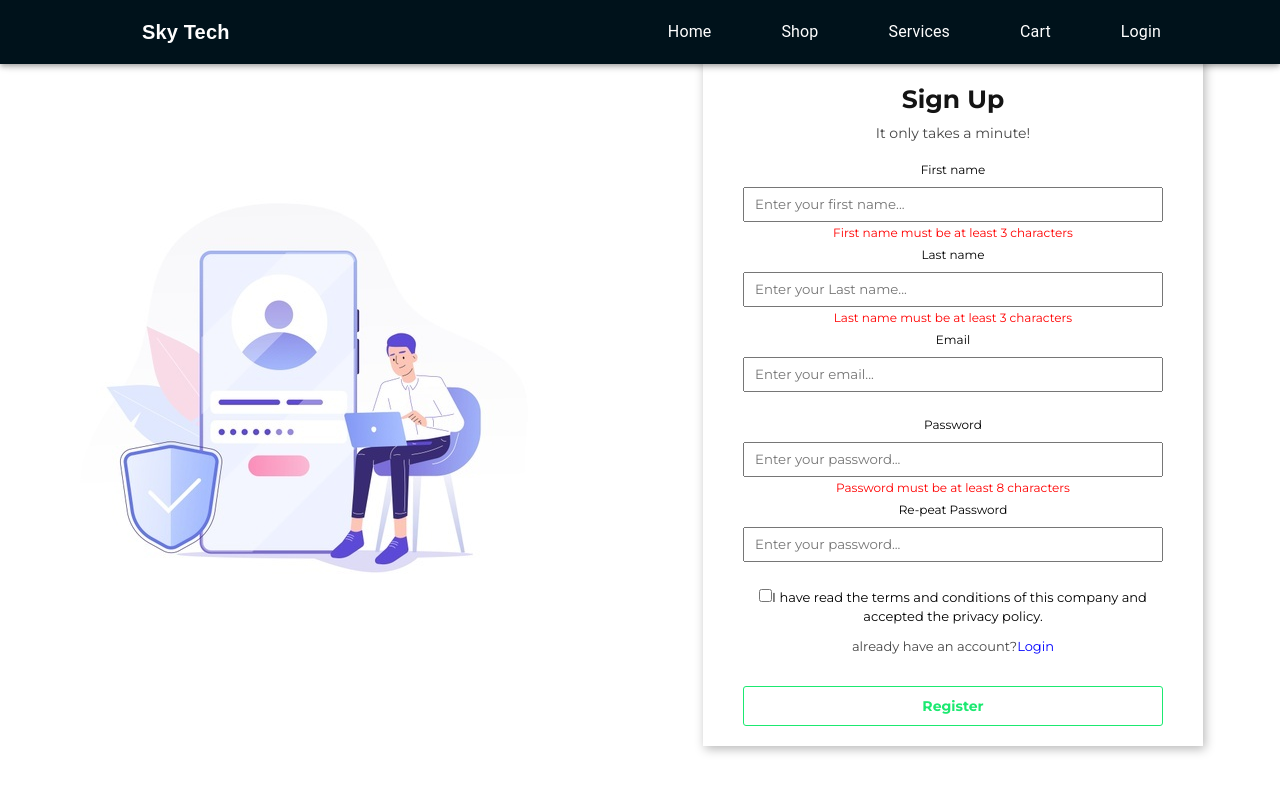
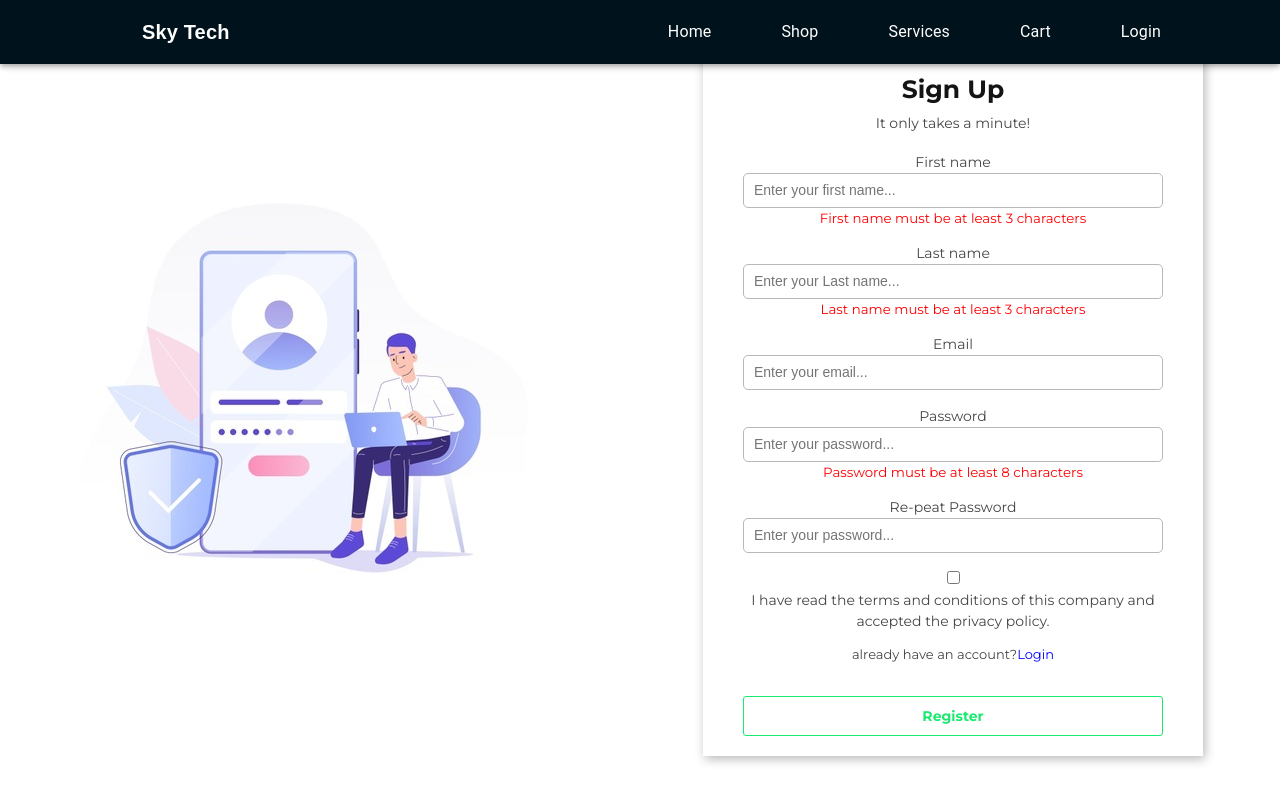
Before and after one commit to DeekCS/React-Project6, a React (Create React App) app: page /register in a window 1280 px wide. Shown: the top 800 px of the page. Built offline with nearby package versions, Linux system fonts and the light colour scheme; the HTML template or start-up script is replaced by a standard one.

Commit message:
convert form css to sass

```diff
--- a/src/components/Register/Register.js
+++ b/src/components/Register/Register.js
@@ -1,5 +1,5 @@
 import React, { useEffect } from 'react';
-import './register.css';
+import './register.scss';
 import { Link } from 'react-router-dom';
 import swal from 'sweetalert';
 import regLogo from './register-onilne.jpg';
--- a/src/components/Register/register.css
+++ b/src/components/Register/register.scss
@@ -6,12 +6,9 @@
   width: 100%;
   max-width: 500px;
   margin: 0 auto;
-  /*padding: 0 20px;*/
   box-shadow: 2px 3px 10px rgb(184, 184, 184);
-}
 
-@media (max-width: 500px) {
-  .register-container {
+  @media (max-width: 500px) {
     width: 80%;
     max-width: 100%;
     margin-bottom: 20px;
@@ -23,26 +20,24 @@
   justify-content: center;
   align-items: center;
   height: 100vh;
-}
 
-@media (max-width: 500px) {
-  .big__container {
+  & .register-img img {
+    width: 100%;
+    height: 100%;
+    object-fit: contain;
+    background-size: cover;
+    background-position: center;
+    background-repeat: no-repeat;
+  }
+
+  @media (max-width: 500px) {
     flex-direction: column;
     height: auto;
   }
 }
 
-.register-img img {
-  width: 100%;
-  height: 100%;
-  object-fit: contain;
-  background-size: cover;
-  background-position: center;
-  background-repeat: no-repeat;
-}
 /* Sign Up */
 #main-title {
-  /* border: 2px red solid; */
   text-align: center;
   font-size: 25px;
   padding: 30px 30px 10px 30px;
@@ -50,7 +45,6 @@
   color: rgb(20, 20, 20);
 }
 
-/* It only takes a minute! */
 #subtitle {
   text-align: center;
   font-size: 14px;
@@ -58,53 +52,56 @@
 }
 
 .register-form {
-  /* border: 2px red solid; */
   padding: 20px 40px;
-}
 
-@media (max-width: 500px) {
-  .register-form {
+  & input {
+    width: 100%;
+    height: 35px;
+    border: 1px solid rgb(184, 184, 184);
+    border-radius: 5px;
+    padding: 0 10px;
+
+    font-size: 14px;
+    color: rgb(70, 70, 70);
+  }
+
+  & input:focus {
+    outline: none;
+  }
+
+  & input[type='checkbox'] {
+    width: auto;
+    height: auto;
+    border: none;
+    border-radius: 5px;
+    padding: 0 10px;
+    font-size: 14px;
+    color: rgb(70, 70, 70);
+  }
+
+  & label {
+    font-size: 14px;
+    color: rgb(70, 70, 70);
+    line-height: 1.5;
+  }
+
+  & .text-muted {
+    color: red;
+  }
+  & .placeholders {
+    margin-bottom: 1rem;
+  }
+
+  & .terms-conditions {
+    margin-top: 1rem;
+    font-size: 14px;
+    color: rgb(70, 70, 70);
+    line-height: 1.5;
+  }
+
+  @media (max-width: 500px) {
     padding: 20px 20px;
   }
-}
-
-.placeholders {
-  /* border: 2px red solid; */
-  height: 85px;
-}
-
-.placeholders > label {
-  display: block;
-  margin-bottom: 10px;
-  font-size: 12px;
-  /* border: 2px red solid; */
-}
-
-.placeholders input {
-  /* border: 2px red solid; */
-  width: 100%;
-  height: 35px;
-  padding: 10px;
-}
-
-.text-muted {
-  color: red;
-  font-size: 12px;
-}
-input::placeholder {
-  font-family: 'Montserrat';
-  /* border: 2px red solid; */
-}
-
-.terms-conditions {
-  /* border: 2px red solid; */
-}
-
-#terms-conditions {
-  display: inline;
-  font-size: 13px;
-  color: black;
-  /* border: 2px red solid; */
 }
 
 #a-submit {
@@ -129,25 +126,20 @@ input::placeholder {
   background-color: rgb(27, 233, 112);
   color: white;
   width: 50%;
-  /* box-shadow: 2px 3px 10px rgb(211, 211, 211); */
 }
 
 #a-submit:active {
   width: 40%;
-  /* box-shadow: 2px 3px 10px rgb(211, 211, 211); */
 }
 
 .login-link {
   text-align: center;
   font-size: 13px;
   color: blue;
-  /* border: 2px red solid; */
 }
 .login-btn {
   margin-top: 1em;
   margin-bottom: 1em;
-  /*text-align: center;*/
   font-size: 13px;
   color: rgb(70, 70, 70);
-  /* border: 2px red solid; */
 }
```
